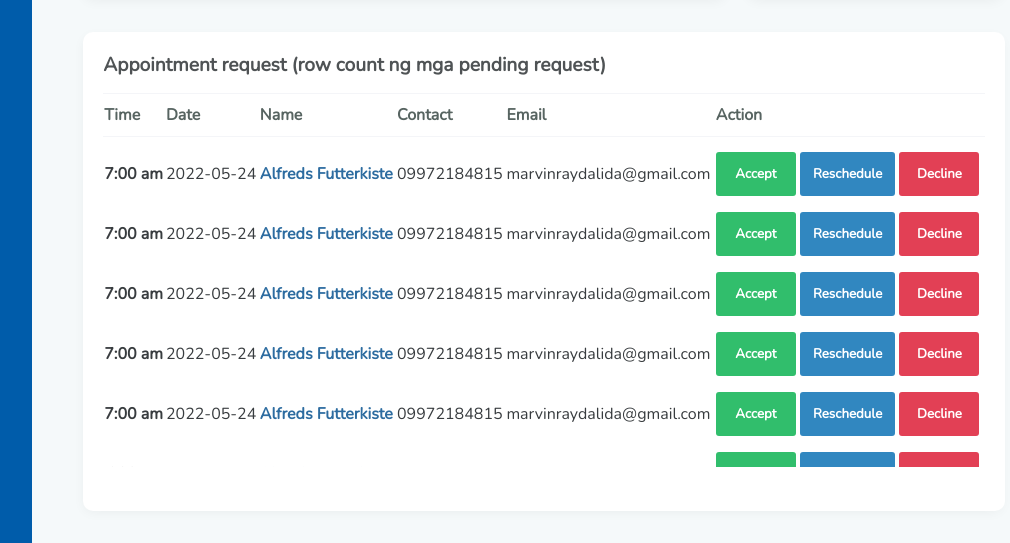
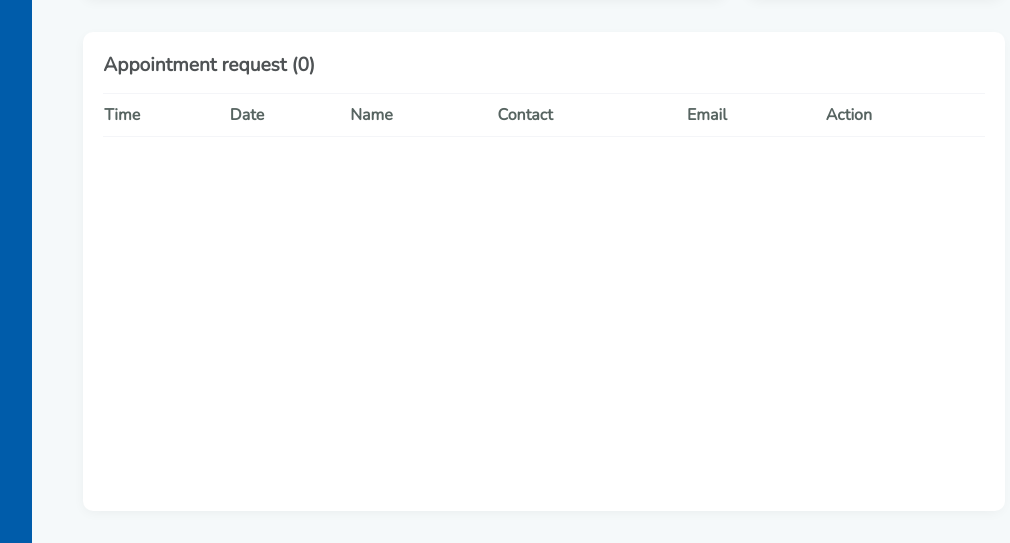
Before and after one commit to marvinraydalida/Appointment-system, a CodeIgniter app: page /Appointment-system/index.php/admin/index in a window 1280 px wide. Shown: the part 416-959 px from the top of the page, without its empty margins (224-1234 px from the left). Run offline with CodeIgniter, Linux system fonts and the light colour scheme; tables that the repository leaves empty hold one stand-in row (values such as "Sample post"); lists and menus that the app fills with data are empty.

Commit message:
Added viewing of appointments

```diff
--- a/application/config/database.php
+++ b/application/config/database.php
@@ -78,7 +78,7 @@ $db['default'] = array(
 	'hostname' => 'localhost',
 	'username' => 'root',
 	'password' => '',
-	'database' => 'seproject',
+	'database' => 'dentalappointment',
 	'dbdriver' => 'mysqli',
 	'dbprefix' => '',
 	'pconnect' => FALSE,
--- a/application/controllers/Admin.php
+++ b/application/controllers/Admin.php
@@ -7,12 +7,14 @@ class Admin extends CI_Controller
     public function __construct()
     {
         parent::__construct();
-        //$this->load->model('Appointment_model');
+        $this->load->model('Appointment_model');
     }
 
     public function index()
     {
+        $data['appointments'] = $this->Appointment_model->viewAppointments();
+        $data['rowcount'] = count($this->Appointment_model->viewAppointments());
         $this->load->view('templates/sidebar');
-        $this->load->view('dashboard');
+		$this->load->view('dashboard',$data);
     }
 }
--- a/application/controllers/Appointment.php
+++ b/application/controllers/Appointment.php
@@ -19,4 +19,6 @@ class Appointment extends CI_Controller
     {
         $this->Appointment_model->create();
     }
+
+
 }
--- a/application/models/Appointment_model.php
+++ b/application/models/Appointment_model.php
@@ -17,7 +17,6 @@ class Appointment_model extends CI_Model {
             'email' => $_POST['email'],
             'date' => $_POST['date'],
             'time' => $_POST['time'],
-			'dateRequested' => date('d-m-y'),
 			'status' => 'pending'
         );
 
@@ -32,4 +31,22 @@ class Appointment_model extends CI_Model {
 
 		redirect('Appointment');
     }
+
+    public function viewAppointments() #Read
+	{
+		$query = $this->db->query('	SELECT * FROM appointments where `status`= "pending" ');
+		return $query->result();
+	}
+
+    public function viewAppointmentsAll() #Read
+	{
+		$query = $this->db->query('	SELECT * FROM appointments');
+		return $query->result();
+	}
+
+      public function viewSingleAppointment($id) #Read
+	{
+		$query = $this->db->query('	SELECT * FROM appointments where appointmentID ='.$id);
+		return $query->row();
+	}
 }
--- a/application/views/dashboard.php
+++ b/application/views/dashboard.php
@@ -5,7 +5,7 @@
         </div>
 
         <div id="request-container">
-            <h1>Appointment request (row count ng mga pending request)</h1>
+            <h1>Appointment request (<?php echo $rowcount ?>)</h1>
 
             <div id="table-container">
                 <table>
@@ -17,90 +17,24 @@
                         <th>Email</th>
                         <th>Action</th>
                     </tr>
+                    <?php foreach ($appointments as $appointment) {?>
                         <tr>
-                        <td style="font-weight: bold;">7:00 am</td>
-                        <td>2022-05-24</td>
-                        <td>Alfreds Futterkiste</td>
-                        <td>09972184815</td>
-                        <td>marvinraydalida@gmail.com</td>
+
+                            <td style="font-weight: bold;"> <?php echo date('h:i a', strtotime($appointment->time))?></td>
+                            <td><?php echo date("m/d/Y",strtotime($appointment->date)) ?></td>
+                            <td><?php echo $appointment->name ?></td>
+                            <td><?php echo $appointment->contactNum ?></td>
+                            <td><?php echo $appointment->email ?></td>
                             <td>
                                 <button>Accept</button>
                                 <button>Reschedule</button>
                                 <button>Decline</button>
                             </td>
+
                         </tr>
-                    <tr>
-                        <td style="font-weight: bold;">7:00 am</td>
-                        <td>2022-05-24</td>
-                        <td>Alfreds Futterkiste</td>
-                        <td>09972184815</td>
-                        <td>marvinraydalida@gmail.com</td>
-                        <td>
-                            <button>Accept</button>
-                            <button>Reschedule</button>
-                            <button>Decline</button>
-                        </td>
-                    </tr>
-                    <tr>
-                        <td style="font-weight: bold;">7:00 am</td>
-                        <td>2022-05-24</td>
-                        <td>Alfreds Futterkiste</td>
-                        <td>09972184815</td>
-                        <td>marvinraydalida@gmail.com</td>
-                        <td>
-                            <button>Accept</button>
-                            <button>Reschedule</button>
-                            <button>Decline</button>
-                        </td>
-                    </tr>
-                    <tr>
-                        <td style="font-weight: bold;">7:00 am</td>
-                        <td>2022-05-24</td>
-                        <td>Alfreds Futterkiste</td>
-                        <td>09972184815</td>
-                        <td>marvinraydalida@gmail.com</td>
-                        <td>
-                            <button>Accept</button>
-                            <button>Reschedule</button>
-                            <button>Decline</button>
-                        </td>
-                    </tr>
-                    <tr>
-                        <td style="font-weight: bold;">7:00 am</td>
-                        <td>2022-05-24</td>
-                        <td>Alfreds Futterkiste</td>
-                        <td>09972184815</td>
-                        <td>marvinraydalida@gmail.com</td>
-                        <td>
-                            <button>Accept</button>
-                            <button>Reschedule</button>
-                            <button>Decline</button>
-                        </td>
-                    </tr>
-                    <tr>
-                        <td style="font-weight: bold;">7:00 am</td>
-                        <td>2022-05-24</td>
-                        <td>Alfreds Futterkiste</td>
-                        <td>09972184815</td>
-                        <td>marvinraydalida@gmail.com</td>
-                        <td>
-                            <button>Accept</button>
-                            <button>Reschedule</button>
-                            <button>Decline</button>
-                        </td>
-                    </tr>
-                    <tr>
-                        <td style="font-weight: bold;">7:00 am</td>
-                        <td>2022-05-24</td>
-                        <td>Alfreds Futterkiste</td>
-                        <td>09972184815</td>
-                        <td>marvinraydalida@gmail.com</td>
-                        <td>
-                            <button>Accept</button>
-                            <button>Reschedule</button>
-                            <button>Decline</button>
-                        </td>
-                    </tr>
+                    <?php } ?>
+
+
                 </table>
             </div>
 
```
Lines whose indentation alone changed are shown as unchanged.
